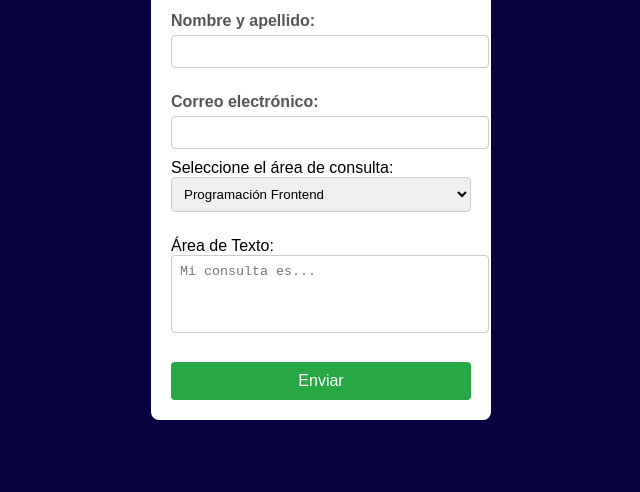
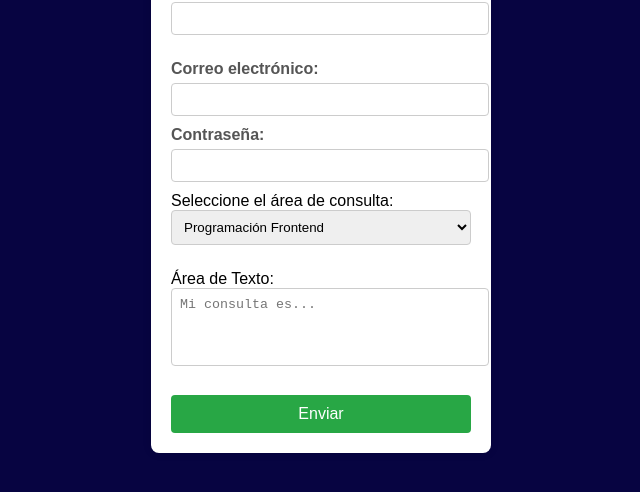
Before and after one commit to Marktos/Formulario-TP-parte-2, a plain HTML site: page index.html in a window 1280 px wide. Shown: the part 234-726 px from the top of the page, without its empty margins (319-959 px from the left). Drawn offline with Linux system fonts and the light colour scheme.

Commit message:
actualize la cobtraseña

```diff
--- a/index.html
+++ b/index.html
@@ -19,6 +19,10 @@
           <label class="label" for="Correo">Correo electrónico:</label>
           <input type="email" id="email" name="email" required />
         </div>
+      </div>
+      <div>
+        <label class="label" for="password">Contraseña:</label>
+        <input type="password" id="password" name="password" required />
       </div>
 
       <div class="Options">
--- a/js/script.js
+++ b/js/script.js
@@ -21,6 +21,7 @@ document.addEventListener("DOMContentLoaded", () => {
     const datosFormulario = {
       nombre: formulario.nombre.value,
       correo: formulario.email.value,
+      password: formulario.password.value,
       opcion: formulario.opcion.value,
       texto: formulario.texto.value,
     };
```
